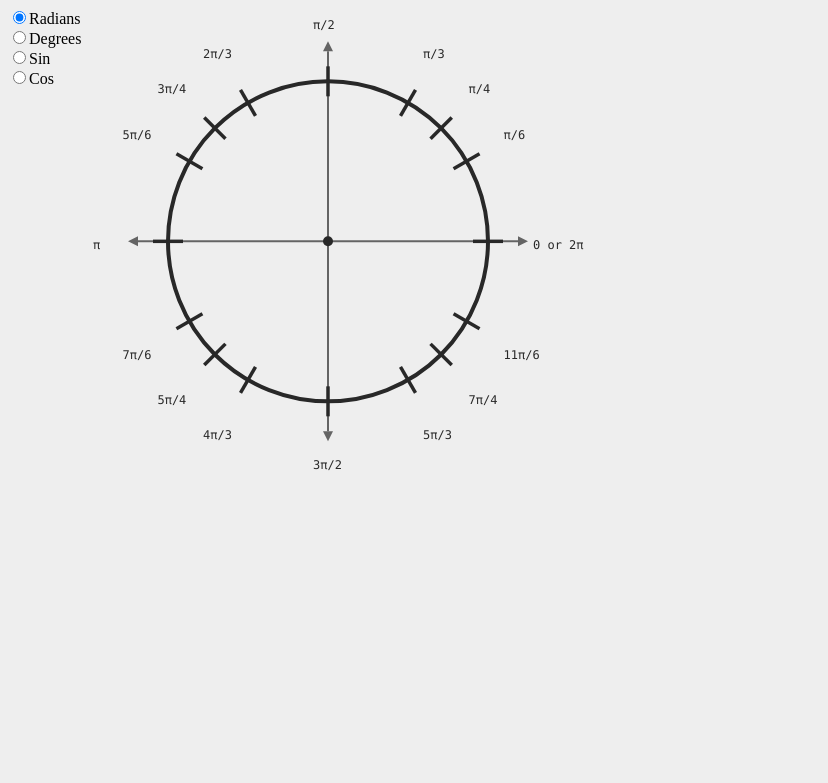
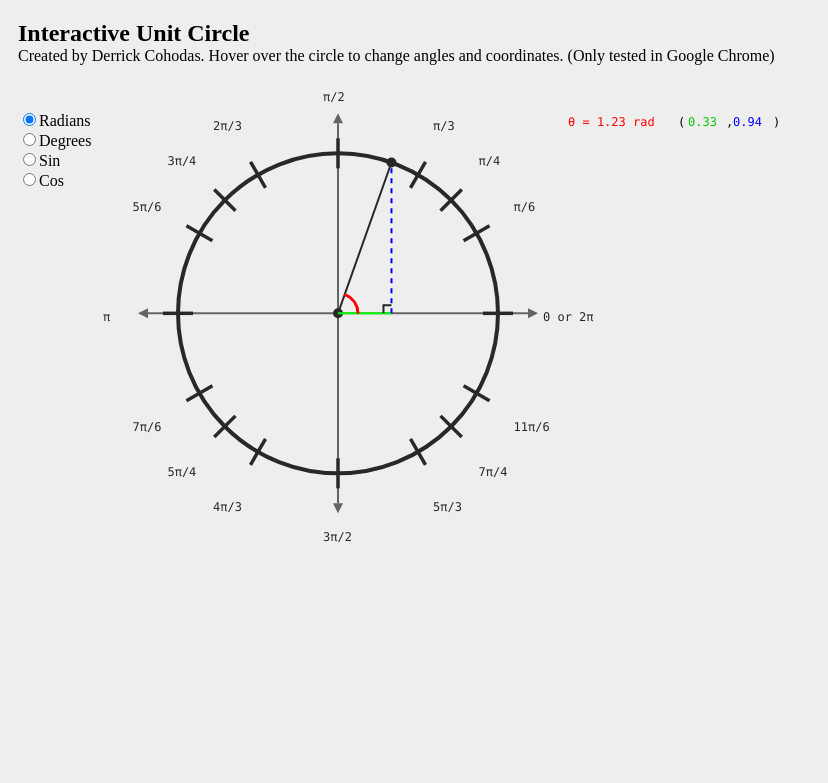
Before and after one commit to CutFamelia/unit-circle, a plain HTML site: page index.html in a window 1280 px wide. Shown: the whole page, without its empty margins (0-828 px from the left). Drawn offline with nearby package versions, Linux system fonts and the light colour scheme.

Commit message:
Added angle measure and coordinate display

```diff
--- a/index.html
+++ b/index.html
@@ -5,8 +5,12 @@
     <link rel=stylesheet href="css/main.css">
     <meta charset="UTF-8">
 </head>
-<body>
-    <div class="labelType" style="position:absolute">
+<body style="padding-left:10px">
+    <div style="height:60px;width:100%">
+        <h2 style="margin-bottom:0">Interactive Unit Circle</h2>
+        <p style="margin-top:0">Created by Derrick Cohodas. Hover over the circle to change angles and coordinates. (Only tested in Google Chrome)</p>
+    </div>
+    <div class="labelType" style="position:absolute; margin-top: 30px">
         <input type="radio" name="labelType" value="0" checked="checked">Radians<br>
         <input type="radio" name="labelType" value="1">Degrees<br>
         <input type="radio" name="labelType" value="2">Sin<br>
--- a/js/main.js
+++ b/js/main.js
@@ -149,7 +149,9 @@ function UnitCircle() {
            .attr("fill", color)
            .text(angleAliases[parseFloat(angle).toFixed(2)][labelType])
     }
-//<text x="20" y="20" font-family="sans-serif" font-size="20px" fill="red">Hello!</text>
+
+    drawAngleSweep(1.23);
+
     function drawAngleSweep(angle) {
         var length = 30
           , width = 2
@@ -158,7 +160,71 @@ function UnitCircle() {
           , sin = Math.sin(angle)
           , coords = {  x: radius*cos
                      , y: radius*sin }
+          , textCoords = {  x: (radius+5)*cos
+                         , y: (radius+5)*sin }
 
+
+        svg.append("text")
+           .attr("class", "angleSweep")
+           .attr("x", 230)
+           .attr("y", 187)
+           //.attr("transform", "rotate(90, "+coords.text.x+", "+coords.text.y+")")
+           .attr("transform", "matrix(1, 0, 0, -1, "+ (200-(1)*200) +", "+ (187-(-1)*187) +")")
+           .attr("font-family", "'Consolas', monospace, sans-serif")
+           .attr("font-size", "12px")
+           .attr("fill", "rgba(255,0,0,1)")
+           .text("θ = "+parseFloat(angle).toFixed(2)+" rad")
+
+        svg.append("text")
+           .attr("class", "angleSweep")
+           .attr("x", 340)
+           .attr("y", 187)
+           //.attr("transform", "rotate(90, "+coords.text.x+", "+coords.text.y+")")
+           .attr("transform", "matrix(1, 0, 0, -1, "+ (340-(1)*340) +", "+ (187-(-1)*187) +")")
+           .attr("font-family", "'Consolas', monospace, sans-serif")
+           .attr("font-size", "12px")
+           .attr("fill", "rgba(0,0,0,1)")
+           .text("(")
+        svg.append("text")
+           .attr("class", "angleSweep")
+           .attr("x", 350)
+           .attr("y", 187)
+           //.attr("transform", "rotate(90, "+coords.text.x+", "+coords.text.y+")")
+           .attr("transform", "matrix(1, 0, 0, -1, "+ (340-(1)*340) +", "+ (187-(-1)*187) +")")
+           .attr("font-family", "'Consolas', monospace, sans-serif")
+           .attr("font-size", "12px")
+           .attr("fill", "rgba(0,200,0,1)")
+           .text(parseFloat(cos).toFixed(2))
+        svg.append("text")
+           .attr("class", "angleSweep")
+           .attr("x", 388)
+           .attr("y", 187)
+           //.attr("transform", "rotate(90, "+coords.text.x+", "+coords.text.y+")")
+           .attr("transform", "matrix(1, 0, 0, -1, "+ (340-(1)*340) +", "+ (187-(-1)*187) +")")
+           .attr("font-family", "'Consolas', monospace, sans-serif")
+           .attr("font-size", "12px")
+           .attr("fill", "rgba(0,0,0,1)")
+           .text(",")
+        svg.append("text")
+           .attr("class", "angleSweep")
+           .attr("x", 395)
+           .attr("y", 187)
+           //.attr("transform", "rotate(90, "+coords.text.x+", "+coords.text.y+")")
+           .attr("transform", "matrix(1, 0, 0, -1, "+ (340-(1)*340) +", "+ (187-(-1)*187) +")")
+           .attr("font-family", "'Consolas', monospace, sans-serif")
+           .attr("font-size", "12px")
+           .attr("fill", "rgba(0,0,255,1)")
+           .text(parseFloat(sin).toFixed(2))
+        svg.append("text")
+           .attr("class", "angleSweep")
+           .attr("x", 435)
+           .attr("y", 187)
+           //.attr("transform", "rotate(90, "+coords.text.x+", "+coords.text.y+")")
+           .attr("transform", "matrix(1, 0, 0, -1, "+ (340-(1)*340) +", "+ (187-(-1)*187) +")")
+           .attr("font-family", "'Consolas', monospace, sans-serif")
+           .attr("font-size", "12px")
+           .attr("fill", "rgba(0,0,0,1)")
+           .text(")")
 
         //Center to circle
         svg.append("line")
@@ -171,7 +237,18 @@ function UnitCircle() {
            .style("stroke", color)
            .style("stroke-width", "2px")
 
-        //Circle to x-axis
+        //Y component
+        svg.append("line")
+           .attr("class", "angleSweep")
+           .attr("x1", 0)
+           .attr("y1", 0)
+           .attr("x2", coords.x)
+           .attr("y2", 0)
+           .style("fill", "none")
+           .style("stroke", "rgba(0,255,0,1)")
+           .style("stroke-width", "2px")
+
+        //X component
         svg.append("line")
            .attr("class", "angleSweep")
            .attr("x1", coords.x)
@@ -179,11 +256,11 @@ function UnitCircle() {
            .attr("x2", coords.x)
            .attr("y2", coords.y)
            .style("fill", "none")
-           .style("stroke", color)
+           .style("stroke", "rgba(0,0,255,1)")
            .style("stroke-width", "2px")
            .attr("stroke-dasharray", "5, 5")
 
-        //Right Angle Symbol
+        //Right Angle Symbol and coordinates
         if(coords.x !== 0 && coords.y !== 0){
             var xSize = (coords.x < 0 ? -Math.floor(radius/18) : Math.floor(radius/18))
               , ySize = (coords.y < 0 ? -Math.floor(radius/18) : Math.floor(radius/18))
```
Also changed, not shown: js/main-ck.js.
